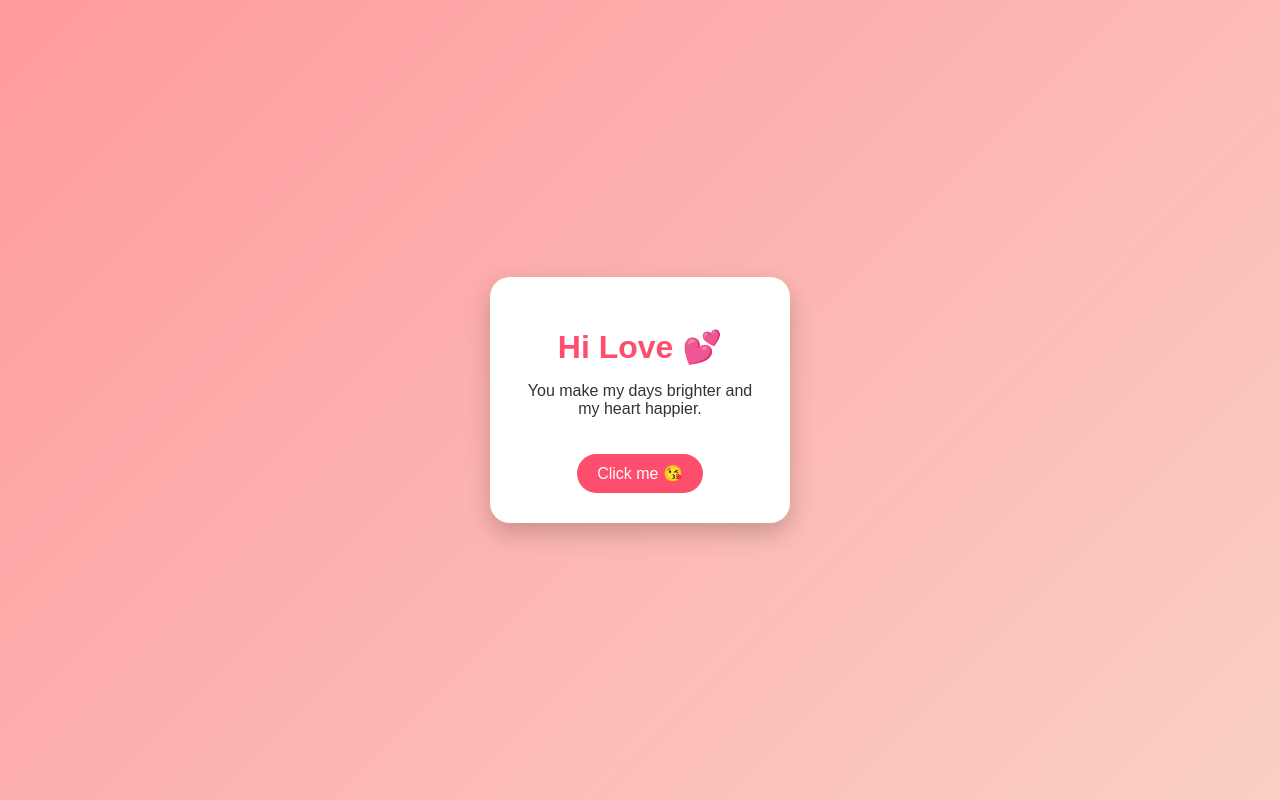
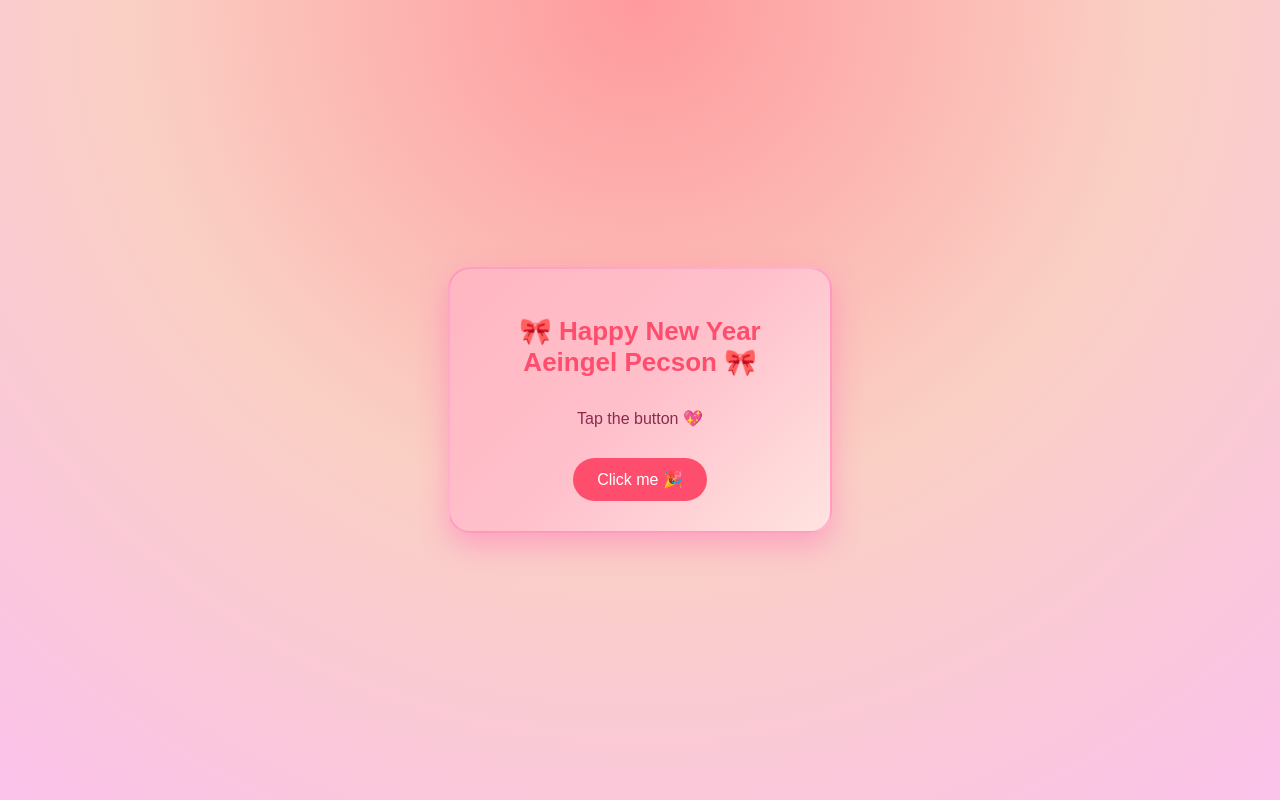
Before and after one commit to achilesnikkolo/happynewyear-ae, a plain HTML site: page index.html in a window 1280 px wide. Drawn offline with Linux system fonts and the light colour scheme.

Commit message:
Revamp New Year celebration layout and effects
Updated the title and improved styling for the New Year celebration. Added fireworks effect and enhanced card design.

```diff
--- a/index.html
+++ b/index.html
@@ -3,7 +3,7 @@
 <head>
   <meta charset="UTF-8" />
   <meta name="viewport" content="width=device-width, initial-scale=1.0" />
-  <title>For My Girlfriend ❤️</title>
+  <title>Happy New Year Aeingel Pecson</title>
   <style>
     body {
       margin: 0;
@@ -11,98 +11,199 @@
       display: flex;
       justify-content: center;
       align-items: center;
-      background: linear-gradient(135deg, #ff9a9e, #fad0c4);
+      background: radial-gradient(circle at top, #ff9a9e, #fad0c4, #fbc2eb);
       font-family: Arial, sans-serif;
+      overflow: hidden;
+      color: #fff;
+      text-align: center;
+      position: relative;
+    }
+
+    canvas {
+      position: absolute;
+      top: 0;
+      left: 0;
+      width: 100%;
+      height: 100%;
+      pointer-events: none;
+      z-index: 0;
     }
 
     .card {
-      background: white;
+      background: linear-gradient(135deg, #ffb6c1, #ffc0cb, #ffe4e1);
+      color: #7a1c3a;
       padding: 30px;
-      border-radius: 20px;
+      border-radius: 22px;
       text-align: center;
-      box-shadow: 0 10px 25px rgba(0,0,0,0.2);
-      max-width: 300px;
+      box-shadow: 0 12px 30px rgba(255, 105, 180, 0.45);
+      max-width: 320px;
       width: 90%;
-      box-sizing: border-box;
+      z-index: 2;
+      border: 2px solid rgba(255, 105, 180, 0.4);
+      margin: 0 auto;
+      display: flex;
+      flex-direction: column;
+      align-items: center;
+      justify-content: center;
+      position: relative;
+    }
+
+    .card canvas {
+      position: absolute;
+      top: 0;
+      left: 0;
+      width: 100%;
+      height: 100%;
+      pointer-events: none;
+      z-index: 1;
+      border-radius: 22px;
     }
 
     h1 {
       color: #ff4d6d;
-      margin-bottom: 10px;
+      margin-bottom: 15px;
+      font-size: 26px;
+      z-index: 2;
+      position: relative;
     }
 
     p {
       font-size: 16px;
-      color: #333;
+      margin-bottom: 15px;
+      color: #8b2c4d;
+      z-index: 2;
+      position: relative;
     }
 
     button {
-      margin-top: 20px;
-      padding: 10px 20px;
+      margin-top: 15px;
+      padding: 12px 24px;
       border: none;
-      border-radius: 20px;
+      border-radius: 25px;
       background: #ff4d6d;
       color: white;
       font-size: 16px;
       cursor: pointer;
+      z-index: 2;
+      position: relative;
     }
 
     button:hover {
       background: #e63956;
     }
 
-    .heart {
-      font-size: 40px;
+    #loveText {
       display: none;
       margin-top: 15px;
-      animation: pop 0.6s ease-in-out infinite alternate;
+      font-size: 16px;
+      color: #7a1c3a;
+      font-weight: 500;
+      text-align: center;
+      z-index: 2;
+      position: relative;
     }
 
-    @keyframes pop {
-      from { transform: scale(1); }
-      to { transform: scale(1.2); }
-    }
-
-    /* Mobile responsiveness */
+    /* Mobile */
     @media (max-width: 480px) {
-      h1 {
-        font-size: 22px;
-      }
-
-      p {
-        font-size: 14px;
-      }
-
-      button {
-        width: 100%;
-        font-size: 15px;
-        padding: 12px;
-      }
-
-      .heart {
-        font-size: 32px;
-      }
-
-      #loveText {
-        font-size: 14px !important;
-      }
-    }
-      to { transform: scale(1.2); }
+      h1 { font-size: 22px; }
+      p, #loveText { font-size: 14px; }
+      button { width: 100%; }
     }
   </style>
 </head>
 <body>
+
+  <canvas id="fireworks"></canvas>
+
   <div class="card">
-    <h1>Hi Love 💕</h1>
-    <p id="message">You make my days brighter and my heart happier.</p>
-    <button onclick="showLove()">Click me 😘</button>
-    <div class="heart" id="heart">❤️❤️❤️<br><span id="loveText" style="font-size:16px; display:none;">Hi ae, I’m glad I met you. I’m very thankful to you.</span></div>
+    <canvas id="cardFireworks"></canvas>
+    <h1>🎀 Happy New Year Aeingel Pecson 🎀</h1>
+    <p>Tap the button 💖</p>
+    <button onclick="startCelebration()">Click me 🎉</button>
+    <div id="loveText">
+      Hi ae! Happy New Year po! I’m so glad I met you. You made my December unexpectedly wonderful, and I can’t wait to see what this new year brings for us. Kapampanganan kunemu para rekta HAHAHA, kahit pilang weeks tapa misasabi sobra naku tula rugo, aliwa talaga kapag kavibe me ing tau, sana maging masanting 2026 kekatamu, sana mas akilala dakapa dahil seryoso kung buri da ka akilala, ayus ya? HAHAHA. Sana eta magbayu vibe kahit maging busy man, ne girl? HAHAHA, proud ku kareng meging decision at achievements mu keng biye, magaling ka talga akuna, Happy New Year ulit ae ganda! Atyu ku keni ah pag need mu help o kahit ali. Sorry if this too much yeni kepa gewa ini medj manibayu ku HAHAHA
+    </div>
   </div>
 
+  <audio id="fireworkSound" src="https://www.soundjay.com/misc/sounds/fireworks-01.mp3"></audio>
+
   <script>
-    function showLove() {
-      document.getElementById("heart").style.display = "block";
-      document.getElementById("loveText").style.display = "inline";
+    const canvas = document.getElementById('fireworks');
+    const ctx = canvas.getContext('2d');
+    let particles = [];
+
+    const cardCanvas = document.getElementById('cardFireworks');
+    const cardCtx = cardCanvas.getContext('2d');
+    let cardParticles = [];
+
+    const fireworkSound = document.getElementById('fireworkSound');
+
+    function resize() {
+      canvas.width = window.innerWidth;
+      canvas.height = window.innerHeight;
+      cardCanvas.width = document.querySelector('.card').clientWidth;
+      cardCanvas.height = document.querySelector('.card').clientHeight;
+    }
+    window.addEventListener('resize', resize);
+    resize();
+
+    function createFirework() {
+      const x = Math.random() * canvas.width;
+      const y = Math.random() * canvas.height / 2;
+      const colors = ['#ff69b4', '#ff85c1', '#ffc0cb', '#ffb6c1', '#ffffff'];
+      for (let i = 0; i < 40; i++) {
+        particles.push({ x, y, angle: Math.random() * Math.PI * 2, speed: Math.random() * 4 + 2, radius: 2, life: 60, color: colors[Math.floor(Math.random() * colors.length)] });
+      }
+      fireworkSound.currentTime = 0;
+      fireworkSound.play();
+    }
+
+    function createCardFirework() {
+      const x = Math.random() * cardCanvas.width;
+      const y = Math.random() * cardCanvas.height;
+      const colors = ['#ff69b4', '#ff85c1', '#ffc0cb', '#ffb6c1', '#ffffff'];
+      for (let i = 0; i < 20; i++) {
+        cardParticles.push({ x, y, angle: Math.random() * Math.PI * 2, speed: Math.random() * 2 + 1, radius: 2, life: 40, color: colors[Math.floor(Math.random() * colors.length)] });
+      }
+      fireworkSound.currentTime = 0;
+      fireworkSound.play();
+    }
+
+    function animate() {
+      ctx.clearRect(0, 0, canvas.width, canvas.height);
+      particles.forEach((p, i) => {
+        p.x += Math.cos(p.angle) * p.speed;
+        p.y += Math.sin(p.angle) * p.speed;
+        p.life--;
+        ctx.fillStyle = p.color;
+        ctx.beginPath();
+        ctx.arc(p.x, p.y, p.radius, 0, Math.PI * 2);
+        ctx.fill();
+        if (p.life <= 0) particles.splice(i, 1);
+      });
+
+      cardCtx.clearRect(0, 0, cardCanvas.width, cardCanvas.height);
+      cardParticles.forEach((p, i) => {
+        p.x += Math.cos(p.angle) * p.speed;
+        p.y += Math.sin(p.angle) * p.speed;
+        p.life--;
+        cardCtx.fillStyle = p.color;
+        cardCtx.beginPath();
+        cardCtx.arc(p.x, p.y, p.radius, 0, Math.PI * 2);
+        cardCtx.fill();
+        if (p.life <= 0) cardParticles.splice(i, 1);
+      });
+
+      requestAnimationFrame(animate);
+    }
+    animate();
+
+    function startCelebration() {
+      document.getElementById('loveText').style.display = 'block';
+      for (let i = 0; i < 6; i++) {
+        setTimeout(createFirework, i * 400);
+        setTimeout(createCardFirework, i * 400);
+      }
     }
   </script>
 </body>
```
